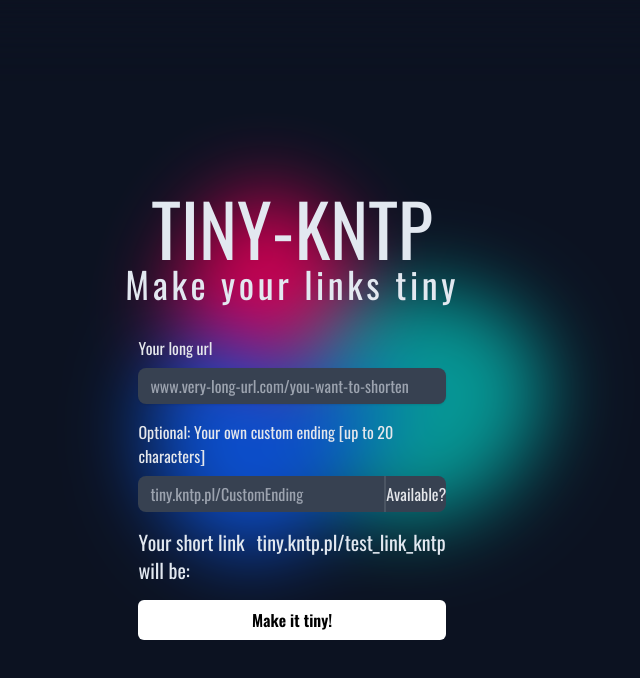
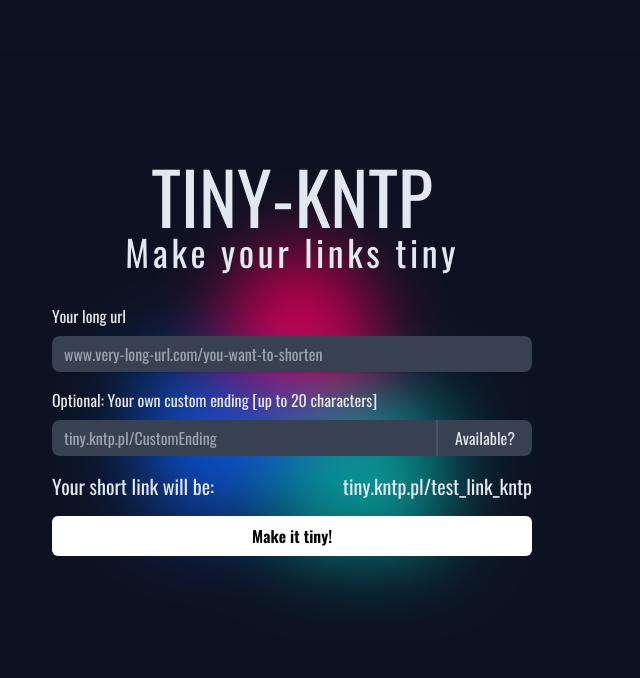
Before and after one commit to lachimek/tiny-kntp, a Next.js app: page / in a window 1280 px wide. Shown: the top 678 px of the page, without its empty margins (348-988 px from the left). Built offline with nearby package versions, Linux system fonts and the light colour scheme.

Commit message:
hook form implementation

```diff
--- /dev/null
+++ b/components/Form.tsx
@@ -0,0 +1,108 @@
+import React from 'react'
+import { useForm, SubmitHandler } from 'react-hook-form'
+import { zodResolver } from '@hookform/resolvers/zod'
+import * as z from 'zod'
+
+type Inputs = {
+  longUrl: string
+  optionalEnding: string
+}
+
+const urlRegex = new RegExp(
+  '[-a-zA-Z0-9@:%._+~#=]{1,256}.[a-zA-Z0-9()]{1,6}\b([-a-zA-Z0-9()@:%_+.~#?&//=]*)'
+)
+
+const schema = z.object({
+  longUrl: z
+    .string()
+    .min(1, { message: 'Field is required' })
+    .regex(urlRegex, { message: 'Not a valid url' }),
+  optionalEnding: z
+    .string()
+    .min(3, { message: 'Minimum 3 characters or empty' })
+    .max(20, { message: 'Maximum 20 characters' })
+    .optional()
+    .or(z.literal('')),
+})
+
+const Form = () => {
+  const {
+    register,
+    handleSubmit,
+    formState: { errors },
+  } = useForm<Inputs>({
+    resolver: zodResolver(schema),
+  })
+  const onSubmit: SubmitHandler<Inputs> = (data) => {
+    console.log('data', data)
+  }
+  return (
+    <div className="mt-16 md:mt-8 md:w-3/5">
+      <form onSubmit={handleSubmit(onSubmit)}>
+        <div>
+          <label className="block text-gray-200 text-md mb-2" htmlFor="longUrl">
+            Your long url
+          </label>
+          <input
+            className={`shadow rounded-lg w-full py-2 px-3 text-gray-200 bg-gray-700 leading-tight focus:outline-none focus:shadow-outline ${
+              errors.longUrl && 'border-[1px] border-red-500'
+            }`}
+            type="text"
+            id="longUrl"
+            placeholder="www.very-long-url.com/you-want-to-shorten"
+            {...register('longUrl', { required: true })}
+          />
+          {errors.longUrl && (
+            <span className="text-red-500 text-sm">
+              {errors.longUrl.message}
+            </span>
+          )}
+        </div>
+        <div className="mt-4">
+          <label
+            className="block text-gray-200 text-md mb-2"
+            htmlFor="customEnding"
+          >
+            Optional: Your own custom ending [up to 20 characters]
+          </label>
+          <div
+            className={`w-full flex ${
+              errors.optionalEnding && 'border-[1px] border-red-500 rounded-lg'
+            }`}
+          >
+            <input
+              className="appearance-none rounded-lg rounded-r-none py-2 px-3 w-4/5 text-gray-200 bg-gray-700 leading-tight focus:outline-none focus:shadow-inner"
+              type="text"
+              id="customEnding"
+              maxLength={25}
+              placeholder="tiny.kntp.pl/CustomEnding"
+              {...register('optionalEnding')}
+            />
+
+            <button className="bg-gray-700 w-fit md:w-1/5 rounded-r-lg text-gray-200 hover:text-gray-300 transition-colors border-l-2 border-gray-600 px-2 md:px-0">
+              Available?
+            </button>
+          </div>
+          {errors.optionalEnding && (
+            <span className="text-red-500 text-sm">
+              {errors.optionalEnding.message}
+            </span>
+          )}
+        </div>
+        <div className="my-4 flex justify-between md:text-xl">
+          <span>Your short link will be:</span>
+          <span>tiny.kntp.pl/test_link_kntp</span>
+        </div>
+        <div>
+          <input
+            className="bg-white rounded-md font-semibold text-black py-2 w-full hover:bg-slate-200 transition-colors cursor-pointer"
+            type="submit"
+            value="Make it tiny!"
+          />
+        </div>
+      </form>
+    </div>
+  )
+}
+
+export default Form
--- a/package.json
+++ b/package.json
@@ -9,12 +9,15 @@
     "lint": "next lint"
   },
   "dependencies": {
+    "@hookform/resolvers": "^2.9.1",
     "@typescript-eslint/eslint-plugin": "^5.29.0",
     "eslint-config-prettier": "^8.5.0",
     "next": "12.1.6",
     "prettier": "^2.7.1",
     "react": "18.2.0",
-    "react-dom": "18.2.0"
+    "react-dom": "18.2.0",
+    "react-hook-form": "^7.32.2",
+    "zod": "^3.17.3"
   },
   "devDependencies": {
     "@types/node": "18.0.0",
--- a/pages/index.tsx
+++ b/pages/index.tsx
@@ -1,5 +1,6 @@
 import type { NextPage } from 'next'
 import Head from 'next/head'
+import Form from '../components/Form'
 
 const Home: NextPage = () => {
   return (
@@ -11,28 +12,7 @@ const Home: NextPage = () => {
       </Head>
 
       <div className="font-oswald bg-slate-900 text-slate-200 h-screen">
-        {/* md plus background svg */}
-        <div className="absolute top-1/4 left-[40%] w-96 scale-150 hidden md:block">
-          <svg viewBox="0 0 300 300" xmlns="http://www.w3.org/2000/svg">
-            <path
-              fill="#FF0066"
-              d="M50,-11.6C59.7,13.6,58.9,46.8,40.8,61.1C22.7,75.5,-12.7,70.9,-30.6,54.9C-48.5,38.9,-48.8,11.5,-40.8,-11.4C-32.7,-34.2,-16.4,-52.5,1.9,-53.1C20.2,-53.7,40.3,-36.7,50,-11.6Z"
-              transform="translate(100 100)"
-            />
-            <path
-              fill="#08BDBA"
-              d="M66.1,-18.6C74.5,4.2,62.3,36.6,39,53.6C15.6,70.6,-19,72.1,-39.7,56.6C-60.4,41.1,-67.3,8.5,-58.4,-15.2C-49.5,-38.8,-24.7,-53.4,2.1,-54.1C28.9,-54.8,57.8,-41.5,66.1,-18.6Z"
-              transform="translate(180 150)"
-            />
-            <path
-              fill="#0F62FE"
-              d="M15.4,-8.5C29.2,-6.8,56,-10.7,63.6,-5.6C71.2,-0.5,59.6,13.6,50.8,29.8C42,46.1,36.1,64.4,22.7,74.4C9.4,84.5,-11.3,86.2,-26.6,78.3C-41.9,70.5,-51.7,53,-55.8,36.7C-59.8,20.4,-58.1,5.2,-52.9,-6.8C-47.7,-18.8,-39.1,-27.6,-29.8,-30.1C-20.4,-32.6,-10.2,-28.8,-4.7,-23.2C0.8,-17.6,1.6,-10.3,15.4,-8.5Z"
-              transform="translate(100 150)"
-            />
-          </svg>
-        </div>
-        {/* sm background svg */}
-        <div className="md:hidden h-full w-full absolute flex items-center justify-center">
+        <div className="h-full w-full absolute flex items-center justify-center">
           <div className="absolute w-[200px] scale-150">
             <svg viewBox="0 0 200 200" xmlns="http://www.w3.org/2000/svg">
               <path
@@ -62,7 +42,7 @@ const Home: NextPage = () => {
           </div>
         </div>
         <div className="flex justify-center h-full bg-black bg-opacity-20 backdrop-blur-2xl z-10">
-          <div className="flex mt-24 md:mt-48 flex-col items-center md:w-2/5">
+          <div className="flex mt-32 md:mt-40 flex-col items-center w-[800px]">
             {/* form heading */}
             <div className="w-fit flex flex-col items-center">
               <h1 className="text-6xl md:text-7xl">TINY-KNTP</h1>
@@ -71,50 +51,7 @@ const Home: NextPage = () => {
               </span>
             </div>
             {/* form content */}
-            <div className="mt-16 md:mt-8 md:w-3/5">
-              <div>
-                <label
-                  className="block text-gray-200 text-md mb-2"
-                  htmlFor="customEnding"
-                >
-                  Your long url
-                </label>
-                <input
-                  className="shadow appearance-none rounded-lg w-full py-2 px-3 text-gray-200 bg-gray-700 leading-tight focus:outline-none focus:shadow-outline"
-                  type="text"
-                  placeholder="www.very-long-url.com/you-want-to-shorten"
-                />
-              </div>
-              <div className="mt-4">
-                <label
-                  className="block text-gray-200 text-md mb-2"
-                  htmlFor="customEnding"
-                >
-                  Optional: Your own custom ending [up to 20 characters]
-                </label>
-                <div className="w-full flex">
-                  <input
-                    className="appearance-none rounded-lg rounded-r-none py-2 px-3 w-4/5 text-gray-200 bg-gray-700 leading-tight focus:outline-none focus:shadow-inner"
-                    type="text"
-                    id="customEnding"
-                    maxLength={20}
-                    placeholder="tiny.kntp.pl/CustomEnding"
-                  />
-                  <button className="bg-gray-700 w-fit md:w-1/5 rounded-r-lg text-gray-200 hover:text-gray-300 transition-colors border-l-2 border-gray-600 px-2 md:px-0">
-                    Available?
-                  </button>
-                </div>
-              </div>
-              <div className="my-4 flex justify-between md:text-xl">
-                <span>Your short link will be:</span>
-                <span>tiny.kntp.pl/test_link_kntp</span>
-              </div>
-              <div>
-                <button className="bg-white rounded-md font-semibold text-black py-2 w-full hover:bg-slate-200 transition-colors">
-                  Make it tiny!
-                </button>
-              </div>
-            </div>
+            <Form />
           </div>
         </div>
       </div>
```
Also changed, not shown: 2 other files (tests, documents, lock files or other folders).
